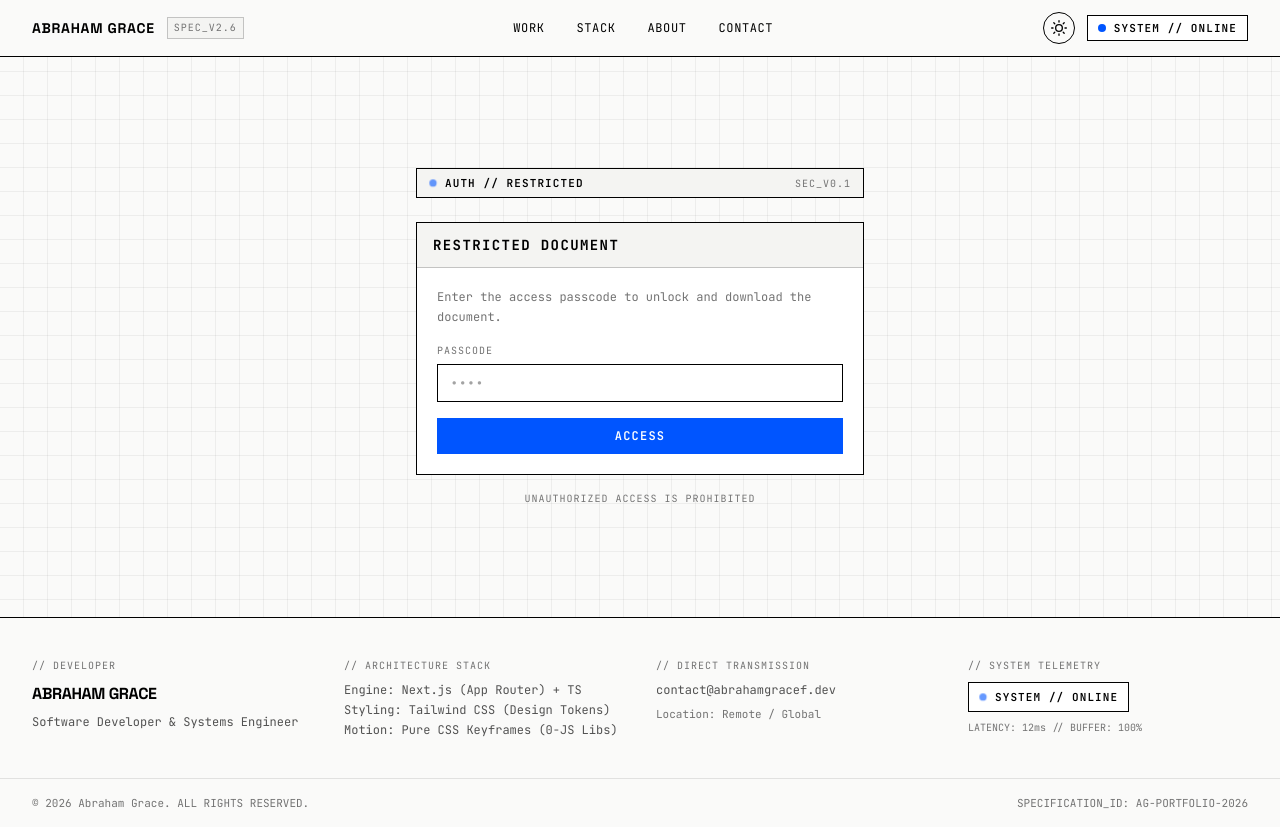
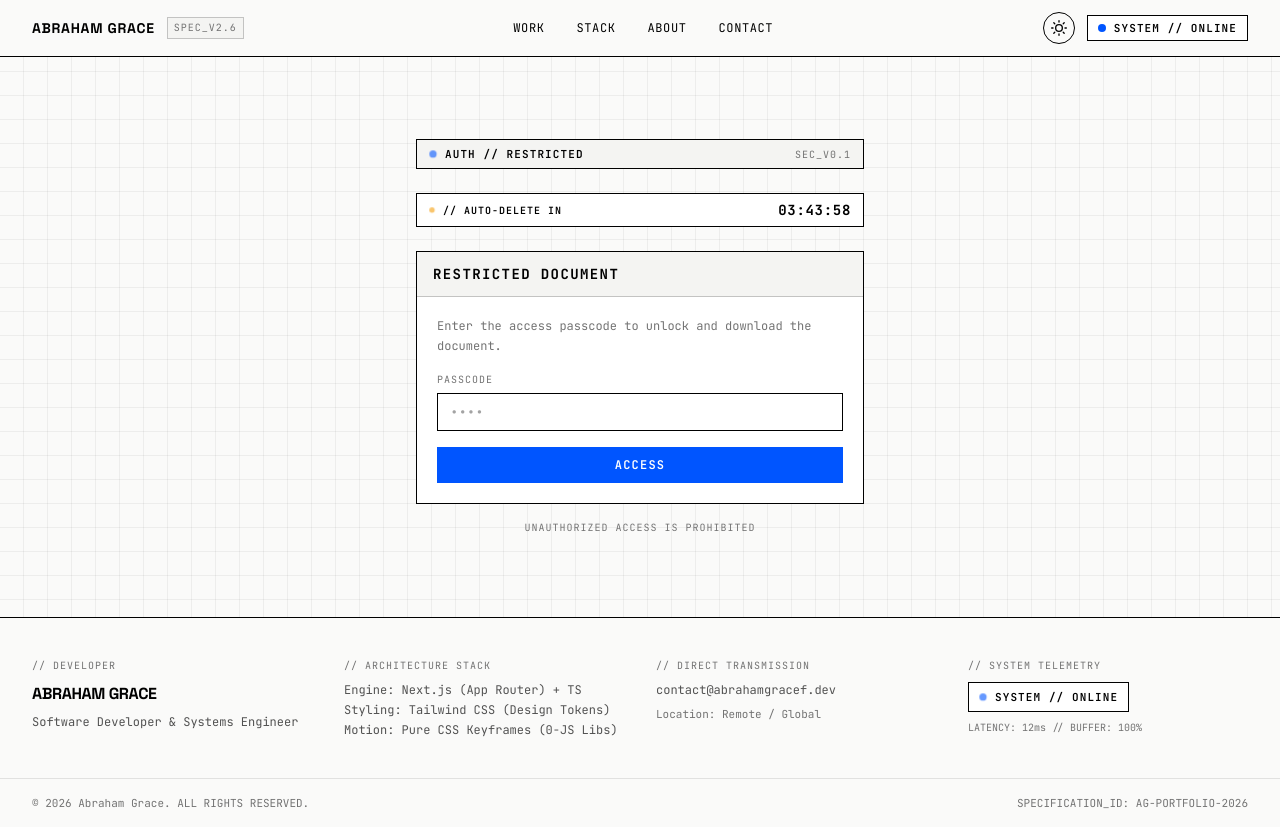
Before and after one commit to abrahamgracef/portfolio, a Next.js app: page /cass in a window 1280 px wide. Built offline with nearby package versions, Linux system fonts and the light colour scheme.

Commit message:
Add auto-delete countdown timer to /cass

```diff
--- a/app/cass/page.tsx
+++ b/app/cass/page.tsx
@@ -1,13 +1,43 @@
 'use client';
 
-import { useState } from 'react';
+import { useState, useEffect } from 'react';
 
 const PASSCODE = '7337';
+
+function getDeleteTarget(): number {
+  const now = new Date();
+  const target = new Date();
+  target.setHours(19, 20, 0, 0);
+  if (target.getTime() <= now.getTime()) {
+    target.setDate(target.getDate() + 1);
+  }
+  return target.getTime();
+}
+
+function formatTime(ms: number): string {
+  const total = Math.max(0, Math.floor(ms / 1000));
+  const h = Math.floor(total / 3600);
+  const m = Math.floor((total % 3600) / 60);
+  const s = total % 60;
+  const pad = (n: number) => String(n).padStart(2, '0');
+  return `${pad(h)}:${pad(m)}:${pad(s)}`;
+}
 
 export default function CassPage() {
   const [input, setInput] = useState('');
   const [unlocked, setUnlocked] = useState(false);
   const [error, setError] = useState(false);
+  const [timeLeft, setTimeLeft] = useState<number>(() => getDeleteTarget() - Date.now());
+  const [expired, setExpired] = useState(false);
+
+  useEffect(() => {
+    const id = setInterval(() => {
+      const remaining = getDeleteTarget() - Date.now();
+      setTimeLeft(remaining);
+      if (remaining <= 0) setExpired(true);
+    }, 1000);
+    return () => clearInterval(id);
+  }, []);
 
   const handleSubmit = (e: React.FormEvent) => {
     e.preventDefault();
@@ -33,8 +63,31 @@ export default function CassPage() {
           </span>
         </div>
 
+        {/* Countdown */}
+        <div className="flex items-center gap-2 border border-black dark:border-white px-3 py-1.5 bg-white dark:bg-[#1A1A1A] mb-6">
+          <span className="w-1.5 h-1.5 rounded-full bg-amber-500 animate-pulse-dot" />
+          <span className="tracking-widest text-[10px] font-semibold text-black dark:text-white uppercase">
+            {expired ? '// EXPIRED' : '// AUTO-DELETE IN'}
+          </span>
+          <span className="ml-auto text-sm font-bold text-black dark:text-white tabular-nums tracking-wider">
+            {formatTime(timeLeft)}
+          </span>
+        </div>
+
         <div className="border border-black dark:border-white bg-white dark:bg-[#1A1A1A]">
-          {!unlocked ? (
+          {expired ? (
+            <div className="flex flex-col p-5 gap-4 items-center">
+              <div className="flex items-center gap-2">
+                <span className="w-1.5 h-1.5 rounded-full bg-red-500" />
+                <p className="text-xs text-red-500 uppercase tracking-widest">
+                  Document expired
+                </p>
+              </div>
+              <p className="text-xs text-[#737373] dark:text-[#A3A3A3] text-center">
+                This link no longer contains the document.
+              </p>
+            </div>
+          ) : !unlocked ? (
             <form onSubmit={handleSubmit} className="flex flex-col">
               <div className="px-4 py-3 border-b border-black/20 dark:border-white/20 bg-[#F4F4F2] dark:bg-[#262626]">
                 <h1 className="text-sm font-bold uppercase tracking-widest text-black dark:text-white">
```
